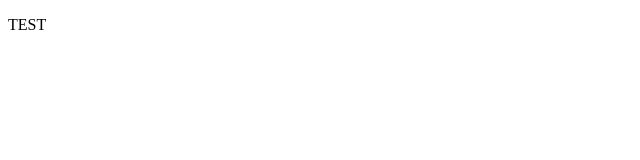
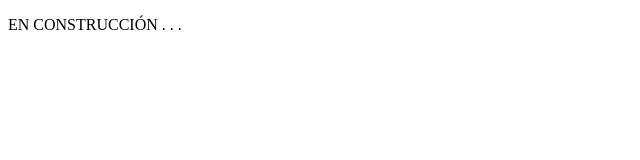
Before and after one commit to Razor3277/Razor3277.github.io, a plain HTML site: page index.html in a window 1280 px wide. Shown: the whole page, without its empty margins (0-640 px from the left). Drawn offline with Linux system fonts and the light colour scheme.

Commit message:
test index.html

```diff
--- a/index.html
+++ b/index.html
@@ -6,6 +6,6 @@
     <title>Web</title>
 </head>
 <body>
-    <p>TEST</p>
+    <p>EN CONSTRUCCIÓN . . .</p>
 </body>
 </html>
```
